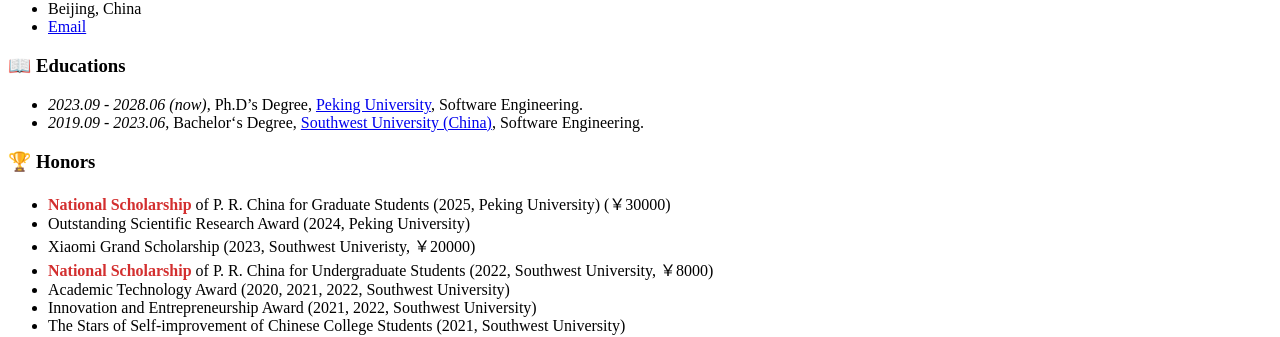
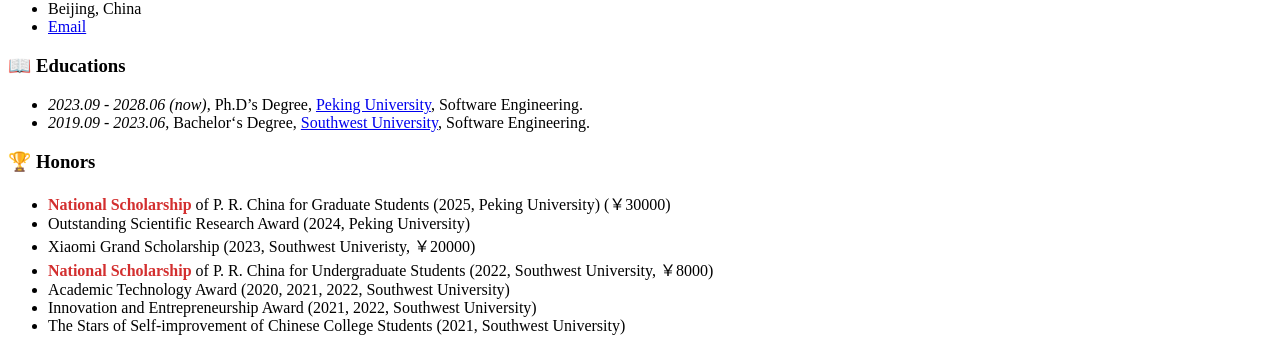
Before and after one commit to heyuanpengpku/heyuanpeng.github.io, a Jekyll site: the page built from _pages/includes/exp.md, in a window 1280 px wide. Shown: the part 597-934 px from the top of the page. Built offline with Jekyll 4.4.1, drawn with Linux system fonts in a browser that asks for light colours; our own code applies the rules of GitHub Pages for plain Markdown files.

Commit message:
2025-10-09 01:26:28

```diff
--- a/_pages/includes/exp.md
+++ b/_pages/includes/exp.md
@@ -1,7 +1,7 @@
 # 📖 Educations
 
 - _2023.09 - 2028.06 (now)_, Ph.D's Degree, [Peking University](https://cs.pku.edu.cn//), Software Engineering.
-- _2019.09 - 2023.06_, Bachelor‘s Degree, [Southwest University (China)](https://www.swu.edu.cn/), Software Engineering.
+- _2019.09 - 2023.06_, Bachelor‘s Degree, [Southwest University](https://www.swu.edu.cn/), Software Engineering.
 
 # 🏆 Honors
 - <span style="color:#d32f2f;font-weight:600;">National Scholarship</span> of P. R. China for Graduate Students (2025, Peking University) (￥30000)
```
